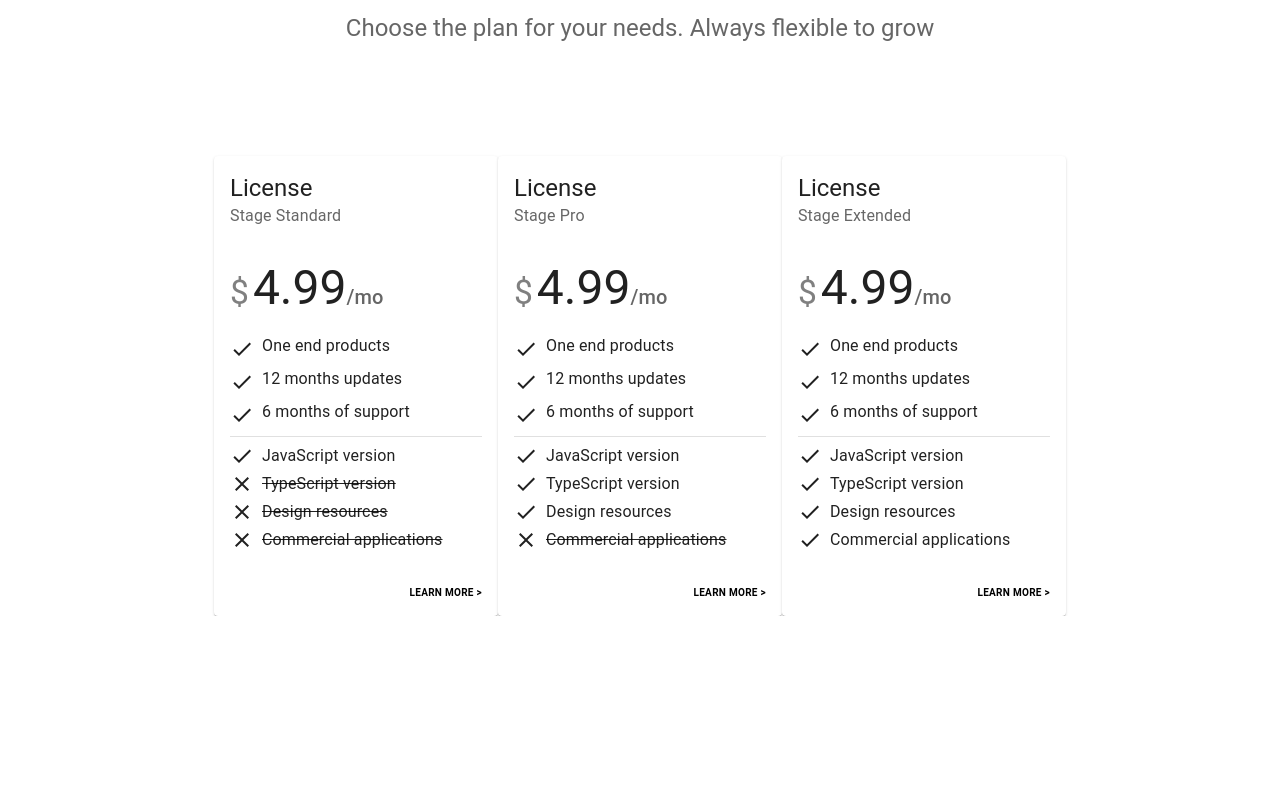
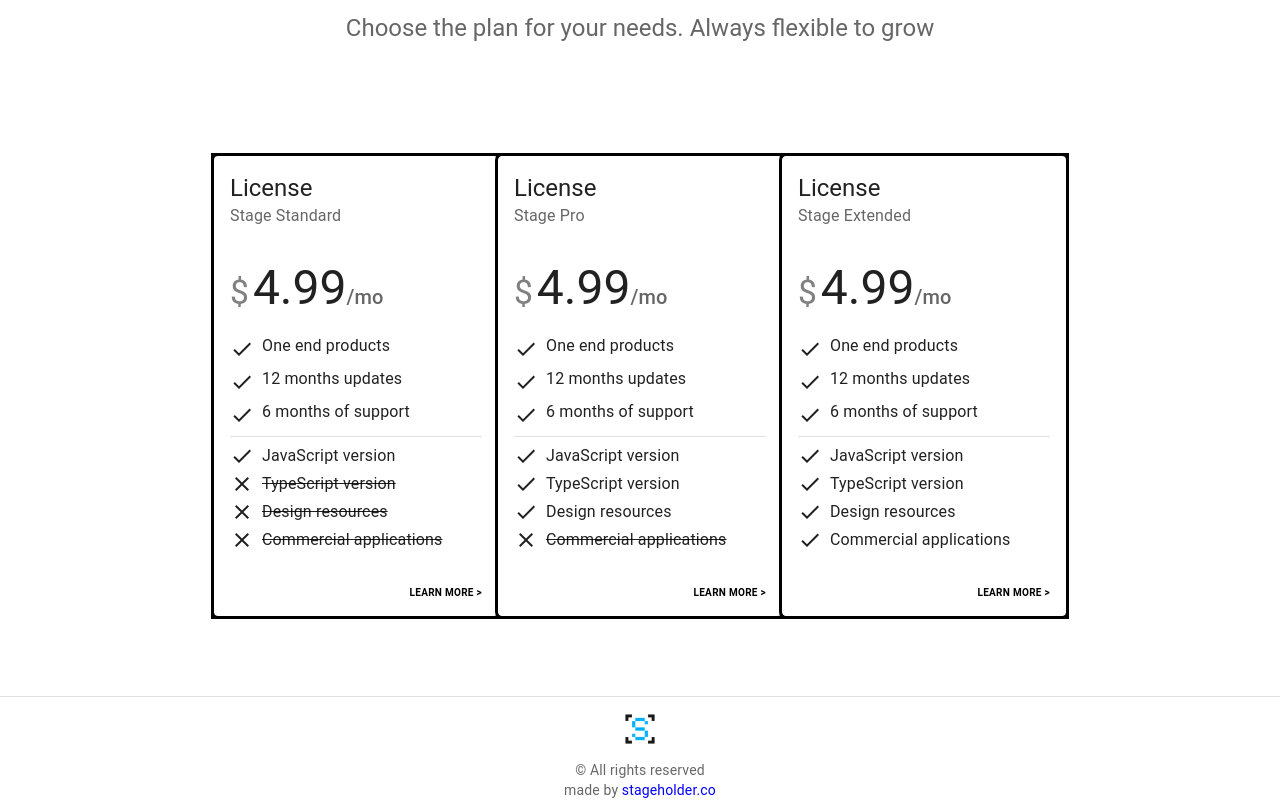
Before and after one commit to DityaIlhami28/stageholder-portal, a Next.js app: page /pricing in a window 1280 px wide. Shown: the part 390-1190 px from the top of the page. Before the commit the page ends 1006 px from the top, so only its background shows below. Built offline with nearby package versions, Linux system fonts and the light colour scheme.

Commit message:
Fix: Footer

```diff
--- a/src/app/about-us/page.tsx
+++ b/src/app/about-us/page.tsx
@@ -2,7 +2,7 @@ import { Container, Typography, Box } from "@mui/material";
 
 const AboutPage = () => {
     return (
-        <Container sx={{ py: 4 }}>
+        <Container sx={{ py: 4, mb: 10 }}>
             <Typography variant="h3" component="h1" gutterBottom>
                 About Stageholder
             </Typography>
--- a/src/app/features/page.tsx
+++ b/src/app/features/page.tsx
@@ -3,6 +3,6 @@ import React from "react";
 
 export default function AboutUs() {
     return (
-        <CardHomeContent />
+        <CardHomeContent sx={{ mb: 10 }}/>
     );
 }
--- a/src/app/globals.css
+++ b/src/app/globals.css
@@ -79,6 +79,8 @@
 
 html,
 body {
+  margin: 0;
+  padding: 0;
   max-width: 100vw;
   overflow-x: hidden;
 }
@@ -86,6 +88,9 @@ body {
 body {
   color: rgb(var(--foreground-rgb));
   background-color: rgb(var(--background-color));
+  display: flex;
+  flex-direction: column;
+  min-height: 100vh;
 }
 
 a {
--- a/src/app/layout.tsx
+++ b/src/app/layout.tsx
@@ -2,6 +2,8 @@ import type { Metadata } from "next";
 import { Inter } from "next/font/google";
 import "./globals.css";
 import { MuiNavBar } from "@/components/navbar";
+import Footer from "@/components/footer";
+import { Divider } from "@mui/material";
 
 const inter = Inter({ subsets: ["latin"] });
 
@@ -20,6 +22,8 @@ export default function RootLayout({
       <body className={inter.className}>
         <MuiNavBar />
         {children}</body>
+        <Divider/>
+        <Footer/>
     </html>
   );
 }
--- a/src/app/page.tsx
+++ b/src/app/page.tsx
@@ -9,13 +9,13 @@ const Home = () => {
   return (
     <>
       {/* <Divider /> */}
-      <LandingPageContainer />
+      <LandingPageContainer sx={{ mb: 10 }} />
       {/* <Divider />
       <CardHomeContent />
       <Divider />
       <LandingPagePrice />
       <Divider /> */}
-      <Footer/>
+      {/* <Footer/> */}
     </>
   );
 };
--- a/src/app/pricing/page.tsx
+++ b/src/app/pricing/page.tsx
@@ -4,7 +4,7 @@ import React from "react";
 export default function Pricing() {
     return (
         <>
-            <LandingPagePrice />
+            <LandingPagePrice sx={{ mb: 10 }} />
         </>
     );
 }
--- a/src/components/footer.tsx
+++ b/src/components/footer.tsx
@@ -34,7 +34,7 @@ export default function Footer(props: FooterProps) {
     const { description, title } = props;
 
     return (
-        <Box component="footer" sx={{ bgcolor: 'background.paper', py: 6 }}>
+        <Box component="footer" sx={{ display: 'flex', bgcolor: 'background.paper', }}>
             <Container maxWidth="lg">
                 <Typography variant="h6" align="center" gutterBottom>
                     {title}
--- a/src/components/landingPagePrice.tsx
+++ b/src/components/landingPagePrice.tsx
@@ -131,8 +131,8 @@ export default function Pricing() {
         </Typography>
       </Container>
       {/* End hero unit */}
-      <Container maxWidth="md" component="main" sx={{ outline: 'grey', mt: 8 }}>
-        <Grid container outline='grey' >
+      <Container maxWidth="md" component="main" sx={{ mt: 8, mb: 10 }}>
+        <Grid container sx={{ outline: 'solid black', backgroundColor: "#E8EBEB" }}>
           {tiers.map((tier) => (
             // Enterprise card is full width at sm breakpoint
             <Grid
@@ -142,7 +142,7 @@ export default function Pricing() {
               sm={6}
               md={4}
             >
-              <Card>
+              <Card sx={{outline: 'solid black', height: '100%', display: 'flex', flexDirection: 'column' }}>
                 <CardHeader
                   title={tier.title}
                   subheader={tier.subheader}
```
